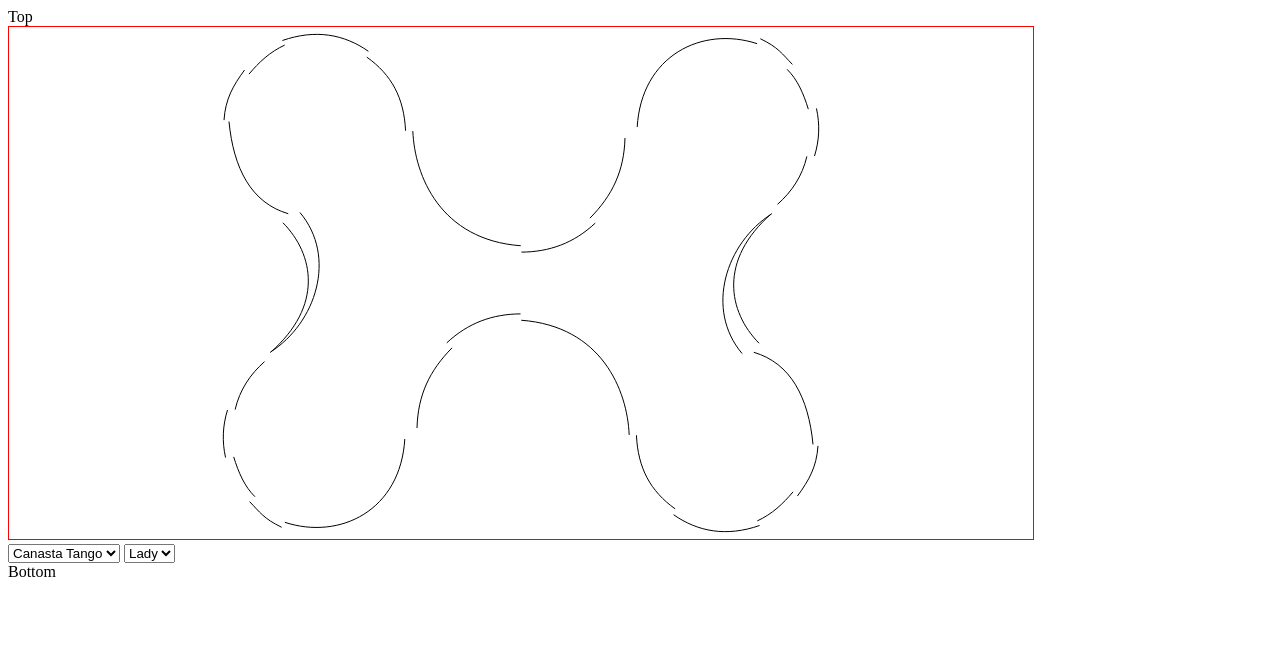
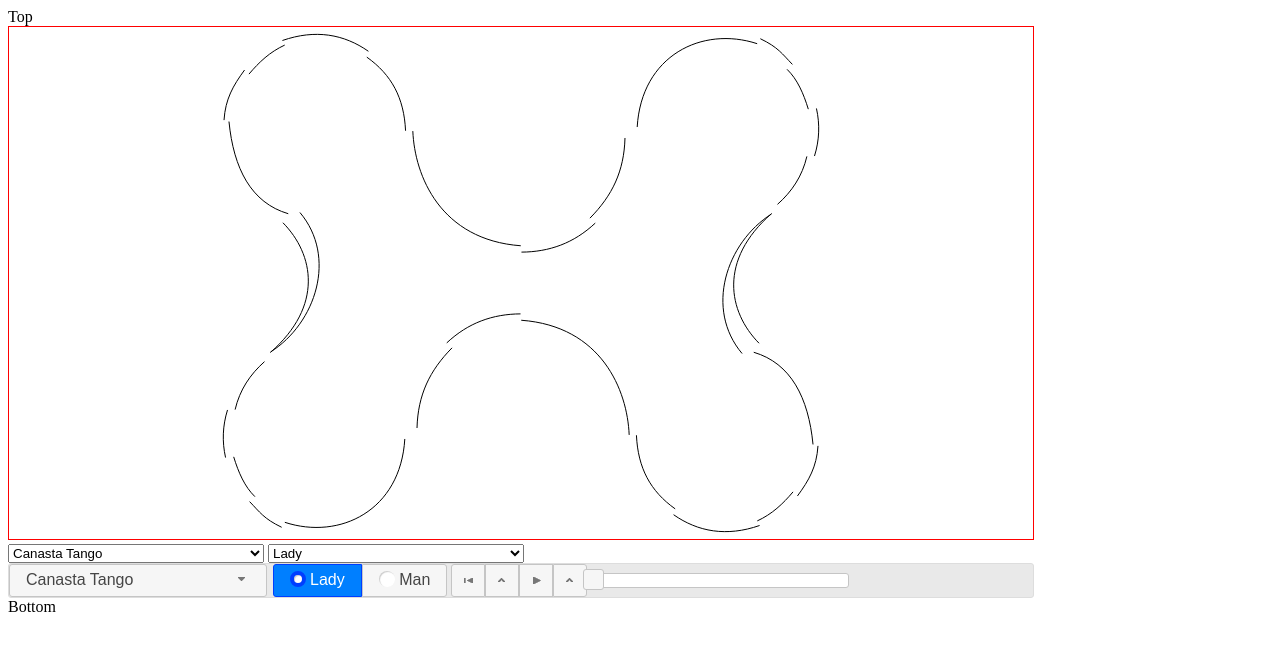
Before and after one commit to span314/tracings, a plain HTML site: page tracings.html in a window 1280 px wide. Drawn offline with nearby package versions, Linux system fonts and the light colour scheme.

Commit message:
Adding control bar

```diff
--- a/style.css
+++ b/style.css
@@ -1,3 +1,21 @@
 canvas {
-	border:1px solid red;
+  border:1px solid red;
 }
+
+select {
+  width:256px;
+}
+
+#controls {
+  width:1024px;
+}
+
+#controls .ui-selectmenu-button {
+  vertical-align: middle;
+}
+
+#speed {
+  display: inline-block;
+  width:256px;
+  vertical-align: middle;
+}
--- a/tracings.html
+++ b/tracings.html
@@ -28,6 +28,26 @@
       </select>
     </div>
   </div>
+  <div id="controls" class="ui-widget-header ui-corner-all">
+    <select id="dance">
+      <option value="canasta_tango.json">Canasta Tango</option>
+      <option value="broken.json">Broken</option>
+    </select>
+
+    <span id="part">
+      <input type="radio" id="partLady" name="part" checked="true"><label for="partLady">Lady</label>
+      <input type="radio" id="partMan" name="part"><label for="partMan">Man</label>
+    </span>
+
+    <span id="buttons">
+      <button id="beginning">B</button>
+      <button id="previous">P</button>
+      <button id="startStop">S</button>
+      <button id="next">N</button>
+    </span>
+
+    <span id="speed"></span>
+  </div>
   <div id="bottomContainer">Bottom</div>
 </body>
 </html>
--- a/tracings.js
+++ b/tracings.js
@@ -1,5 +1,25 @@
 $(document).ready(function() {
   $('#diagramContainer').diagram();
+  $('#dance').selectmenu();
+  $('#part').buttonset();
+  $('#buttons').buttonset();
+  $('#beginning').button({
+    text: false,
+    icons: {primary: 'ui-icon-seek-start'}
+  });
+  $('#previous').button({
+    text: false,
+    icons: {primary: 'ui-icon-carat-1-w'}
+  });
+  $('#startStop').button({
+    text: false,
+    icons: {primary: 'ui-icon-play'}
+  });
+  $('#next').button({
+    text: false,
+    icons: {primary: 'ui-icon-carat-1-e'}
+  });
+  $('#speed').slider();
 });
 
 $.widget('shawnpan.diagram', {
```
